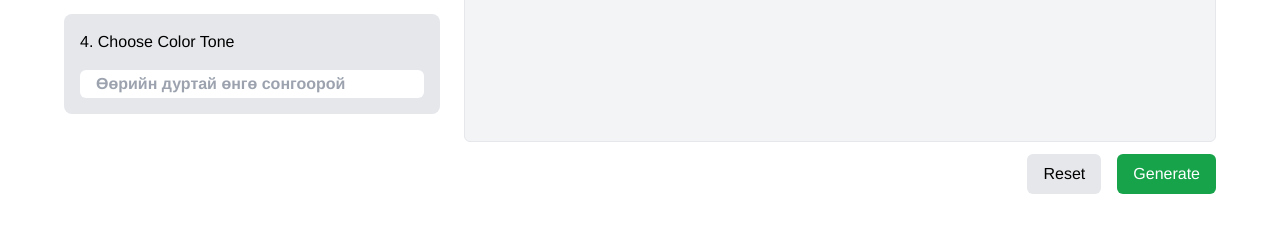
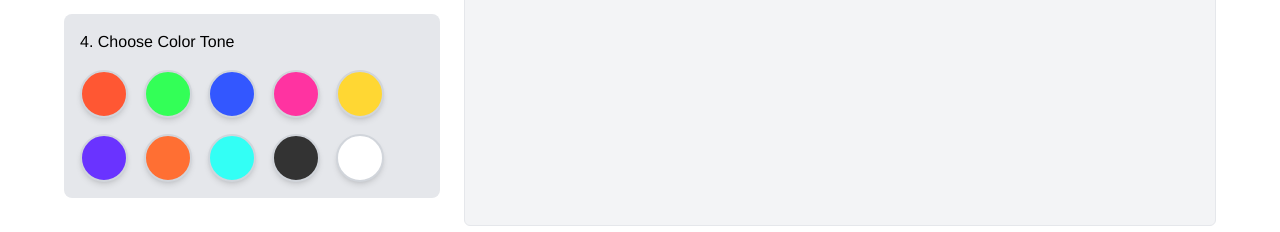
Before and after one commit to Zombie-01/urankhiits, a Next.js app: page /en/ai in a window 1280 px wide. Shown: the part 820-1052 px from the top of the page. Built offline with nearby package versions, Linux system fonts and the light colour scheme; no server answers; grey boxes are pictures that could not be loaded; a web font is replaced by a local one.

Commit message:
some serve

```diff
--- a/src/app/[locale]/ai/page.tsx
+++ b/src/app/[locale]/ai/page.tsx
@@ -272,11 +272,33 @@ export default function ImagePage() {
             </div>
             <div className="bg-gray-200 dark:bg-white/10 rounded-lg flex items-start justify-center p-4 flex-col">
               <h2 className="mb-4">4. Choose Color Tone</h2>
-              <input
-                onChange={(e) => setTheme(e.target.value)}
-                placeholder="Өөрийн дуртай өнгө сонгоорой"
-                className={`px-4 py-[2px] w-full rounded-md bg-white font-bold dark:bg-slate-500 hover:bg-gray-100 dark:hover:bg-gray-600 text-black dark:text-white`}
-              />
+              <div className="grid grid-cols-5 gap-4">
+                {/* Define color options with names */}
+                {[
+                  { color: "#FF5733", name: "Vibrant Orange" },
+                  { color: "#33FF57", name: "Green" },
+                  { color: "#3357FF", name: "Blue" },
+                  { color: "#FF33A1", name: "Pink" },
+                  { color: "#FFD733", name: "Smooth Yellow" },
+                  { color: "#6A33FF", name: "Purple" },
+                  { color: "#FF6F33", name: "Warm Orange" },
+                  { color: "#33FFF5", name: "Cyan" },
+                  { color: "#333333", name: "Black" },
+                  { color: "#FFFFFF", name: "White" }
+                ].map(({ color, name }) => (
+                  <button
+                    key={color}
+                    onClick={() => setTheme(name)} // Update your theme state here
+                    style={{ backgroundColor: color }}
+                    className={`w-12 h-12 rounded-full shadow-md border-2 border-gray-300 dark:border-gray-700 hover:scale-110 focus:outline-none focus:ring-2 focus:ring-offset-2 focus:ring-gray-500 ${
+                      name === theme ? "border-4 border-black" : "" // Highlight selected color
+                    }`}
+                    aria-label={`Select color ${name}`}>
+                    <span className="sr-only">{name}</span>{" "}
+                    {/* Hidden text for accessibility */}
+                  </button>
+                ))}
+              </div>
             </div>
           </div>
 
```
